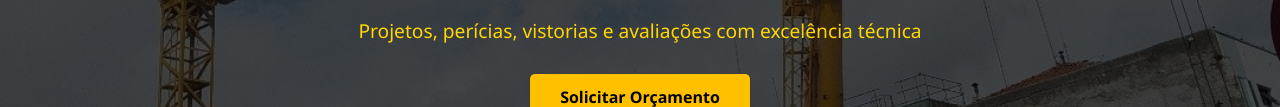
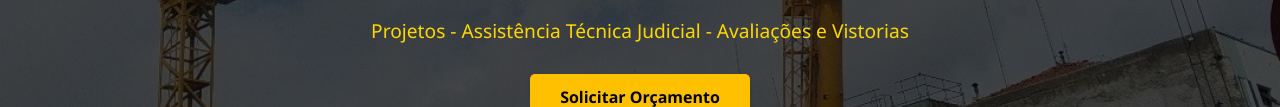
Before and after one commit to Xjhe007X/Eng.coelho, a plain HTML site: page index.html in a window 1280 px wide. Shown: the part 439-546 px from the top of the page. Drawn offline with Linux system fonts and the light colour scheme.

Commit message:
Update index.html

```diff
--- a/index.html
+++ b/index.html
@@ -29,7 +29,7 @@
     <section id="home" class="hero">
         <div class="container">
             <h2>Soluções em Engenharia</h2>
-            <p>Projetos, perícias, vistorias e avaliações com excelência técnica</p>
+            <p>Projetos - Assistência Técnica Judicial - Avaliações e Vistorias</p>
             <a href="#orcamento" class="btn">Solicitar Orçamento</a>
         </div>
     </section>
```
